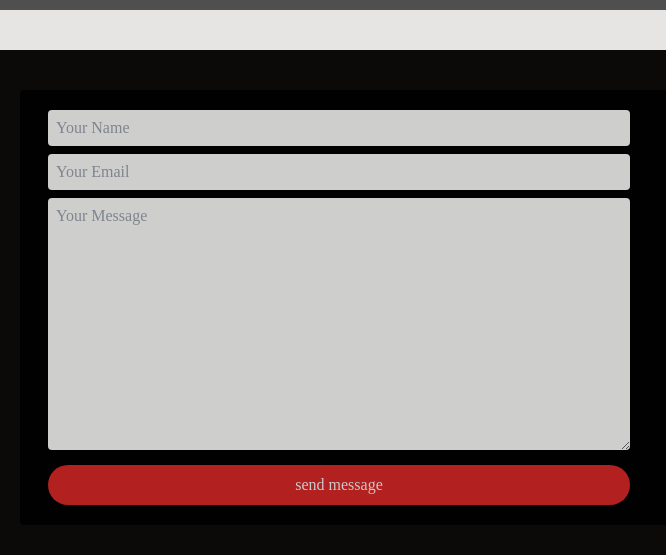
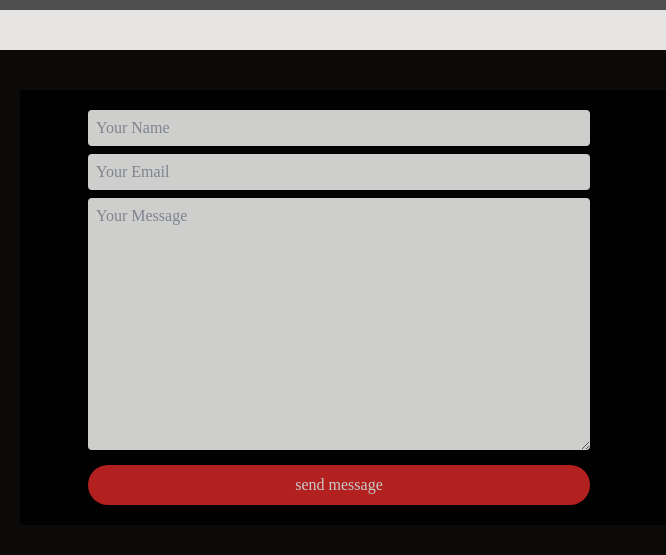
Before and after one commit to AldyyNgere/Terror-Senja, a plain HTML site: page index.html in a window 1280 px wide. Shown: the part 2039-2594 px from the top of the page, 0-666 px from the left. Drawn offline with nearby package versions, Linux system fonts and the light colour scheme; grey boxes are pictures that could not be loaded; a web font is replaced by a local one.

Commit message:
fixed and finish make contact section display

```diff
--- a/index.html
+++ b/index.html
@@ -176,7 +176,10 @@
         class="container opacity-80 rounded bg-black py-5 px-7 max-sm:px-2 mx-auto grid grid-cols-2 max-sm:flex max-sm:flex-col-reverse gap-5 justify-center"
       >
         <div class="form-container">
-          <form action="#" class="flex flex-col max-sm:grid gap-2 max-sm:px-2">
+          <form
+            action="#"
+            class="flex flex-col max-sm:grid gap-2 px-10 max-lg:px-4 max-md:px-2 max-sm:px-3"
+          >
             <div>
               <input
                 type="text"
```
